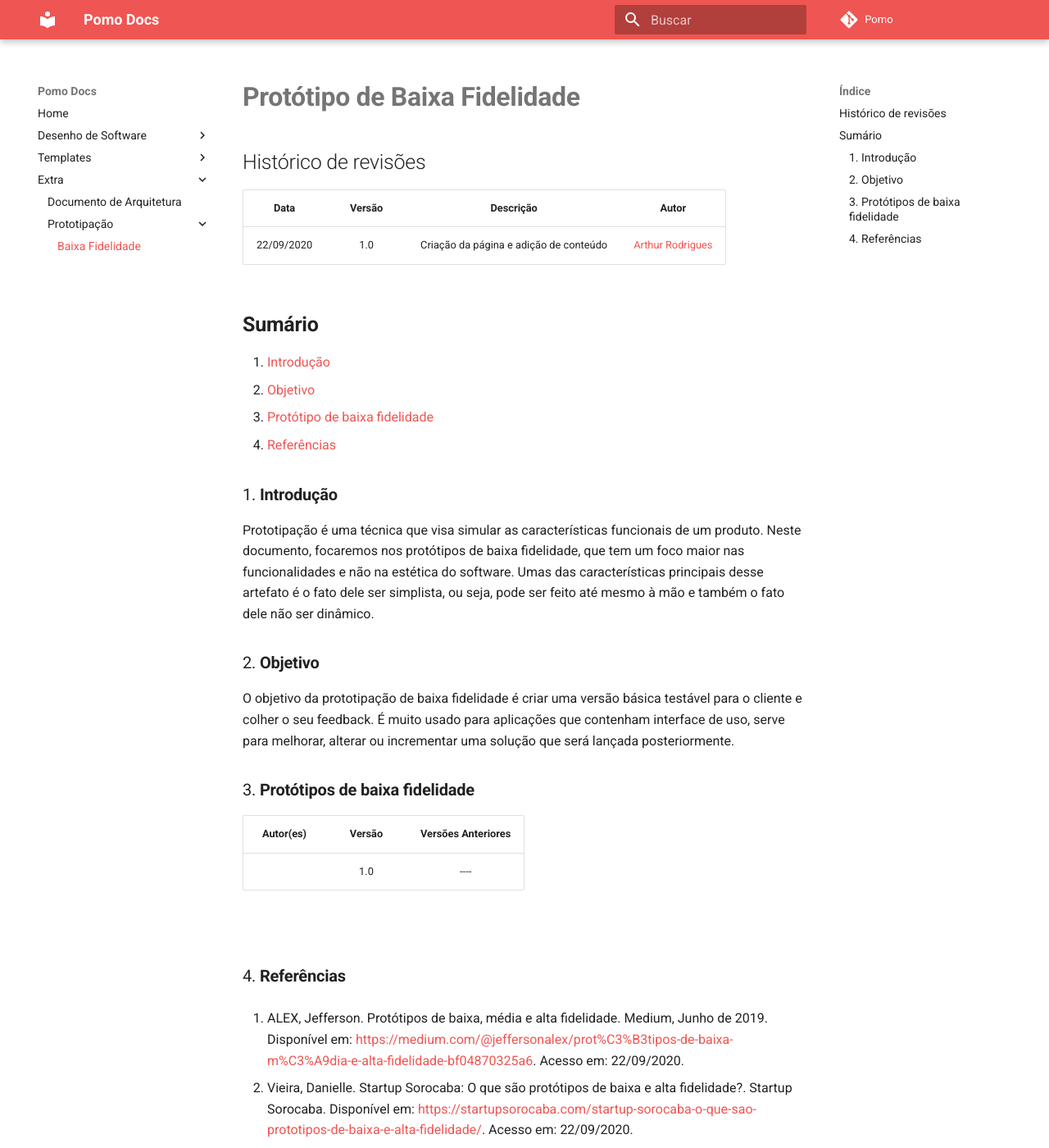
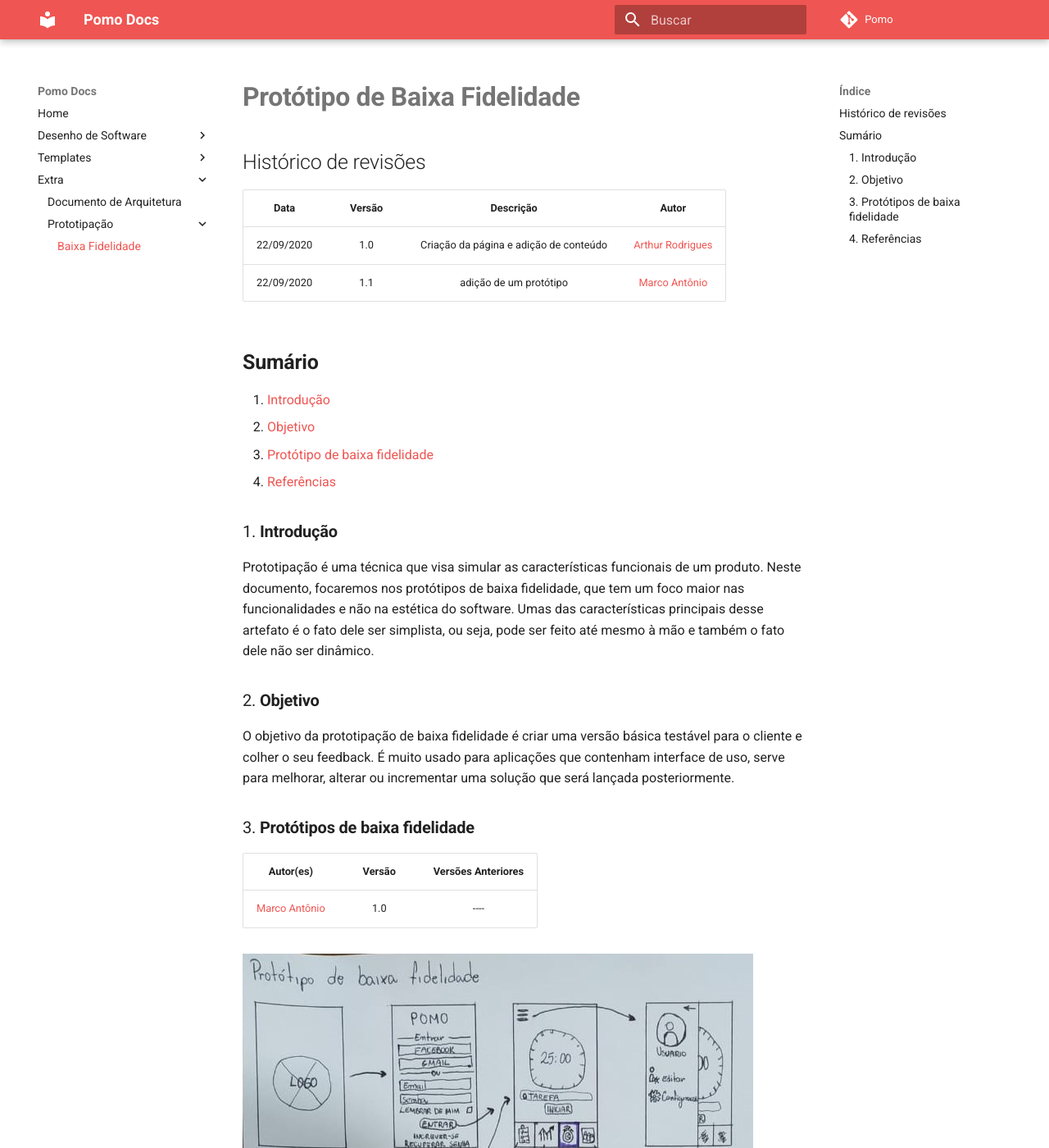
Before and after one commit to UnBArqDsw/2020.1_G6_Pomo, an MkDocs documentation site: the page built from docs/extra/prototipos/baixa_fidelidade.md, in a window 1280 px wide and 1400 px high. Shown: the whole window at 82% size. Built offline with MkDocs 1.6.1 and Material for MkDocs 9.7.7, drawn with Linux system fonts in a browser that asks for light colours; comment, search, counter and statistics services are not loaded.

Commit message:
[DOC] #17 Adicionando protótipo de baixa fidelidade

```diff
--- a/docs/extra/prototipos/baixa_fidelidade.md
+++ b/docs/extra/prototipos/baixa_fidelidade.md
@@ -5,6 +5,7 @@
 |Data|Versão|Descrição|Autor|
 |:---:|:---:|:---:|:---:|
 |22/09/2020|1.0|Criação da página e adição de conteúdo |[Arthur Rodrigues](https://github.com/arthurarp)|
+|22/09/2020|1.1|adição de um protótipo|[Marco Antônio](https://github.com/markinlimac)|
 
 
 
@@ -29,9 +30,9 @@ O objetivo da prototipação de baixa fidelidade é criar uma versão básica te
 
 |Autor(es)|Versão|Versões Anteriores|
 :------:|:------:|:-------:
- || 1.0 | ----
+|[Marco Antônio](https://github.com/markinlimac)| 1.0 | ----
 
-![]()
+![protótipo de baixa fidelidade](../../img/prototipo/marco_v1.jpeg)
 
 
 
```
Also changed, not shown: docs/img/prototipo/marco_v1.jpeg (added).
